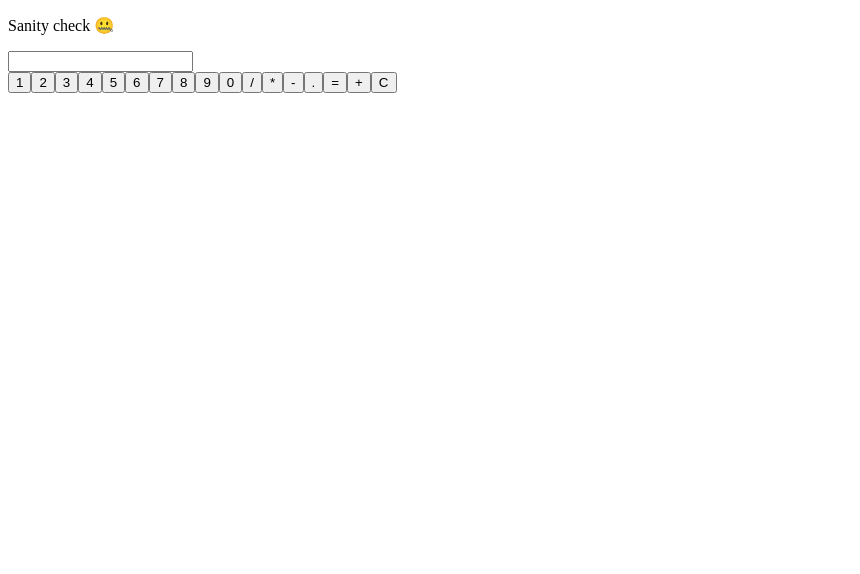
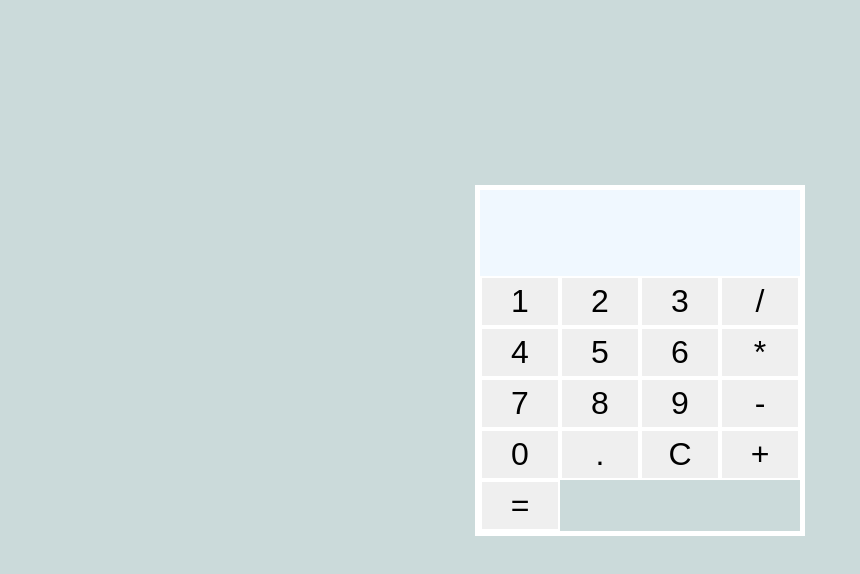
Before and after one commit to Veronica-Kodehode/Calculator-React, a React (Vite) app: page / in a window 1280 px wide. Shown: the top 574 px of the page, without its empty margins (0-860 px from the left). Built offline with nearby package versions, Linux system fonts and the light colour scheme.

Commit message:
started styling

```diff
--- a/src/App.jsx
+++ b/src/App.jsx
@@ -1,12 +1,9 @@
-import Buttons from "./Buttons/Buttons";
-import Test from "./Test/Test";
+import Calculator from "./Calculator";
 
 function App() {
   return (
     <>
-      <p>Sanity check 🤐</p>
-      <Buttons />
-      <Test />
+      <Calculator />
     </>
   );
 }
--- a/src/Buttons/Buttons.jsx
+++ /dev/null
@@ -1,17 +0,0 @@
-
-import { useState } from "react";
-
-function Buttons() {
-  // make an array on the values? const values = [1, 2, 3, 4, 5, 6, 7, 8, 9, 0]
-
-
-
-
-
-  return (
-    <div>
-    </div>
-  );
-}
-
-export default Buttons;
--- a/src/Test/Test.jsx
+++ b/src/Calculator.jsx
@@ -1,6 +1,6 @@
 import React, { useState } from "react";
 
-function Test() {
+function Calculator() {
   const [input, setInput] = useState("");
   const [result, setResult] = useState("");
 
@@ -22,18 +22,36 @@ function Test() {
   return (
     <div className="calculator">
       <input className="input" type="text" value={input} readOnly />
+      <div className="result">{result}</div>
       <div className="buttons">
-        {[1, 2, 3, 4, 5, 6, 7, 8, 9, 0, "/", "*", "-", ".", "=", "+", "C"].map(
-          (item) => (
-            <button key={item} onClick={() => handleClick(item)}>
-              {item}
-            </button>
-          )
-        )}
+        {[
+          1,
+          2,
+          3,
+          "/",
+          4,
+          5,
+          6,
+          ,
+          "*",
+          7,
+          8,
+          9,
+          "-",
+          0,
+          ".",
+          "C",
+          "+",
+
+          "=",
+        ].map((item) => (
+          <button key={item} onClick={() => handleClick(item)}>
+            {item}
+          </button>
+        ))}
       </div>
-      <div className="result">{result}</div>
     </div>
   );
 }
 
-export default Test;
+export default Calculator;
--- /dev/null
+++ b/src/index.css
@@ -0,0 +1,50 @@
+* {
+  box-sizing: border-box;
+  margin: 0;
+  padding: 0;
+}
+
+body {
+  height: 90vh;
+  background-color: rgb(203, 218, 218);
+  display: flex;
+  justify-content: center;
+  align-items: center;
+}
+
+.calculator {
+  width: fit-content;
+  border: 5px solid white;
+}
+
+.input {
+  font-size: 1.5rem;
+  text-align: end;
+  width: 100%;
+  padding: 5px;
+  border: none;
+  background-color: aliceblue;
+  color: rgb(77, 77, 77);
+}
+
+.result {
+  background-color: aliceblue;
+  height: 3rem;
+  font-size: 2rem;
+  text-align: end;
+  width: 100%;
+  padding: 5px;
+  font-weight: 600;
+}
+
+.buttons {
+  display: grid;
+  grid-template-columns: repeat(4, 5rem);
+}
+
+.buttons > button {
+  font-size: 2rem;
+  outline: none;
+  border: 2px solid white;
+  padding: 5px;
+}
--- a/src/main.jsx
+++ b/src/main.jsx
@@ -1,6 +1,7 @@
 import React from "react";
 import ReactDOM from "react-dom/client";
 import App from "./App.jsx";
+import "./index.css";
 
 ReactDOM.createRoot(document.getElementById("root")).render(
   <React.StrictMode>
```
